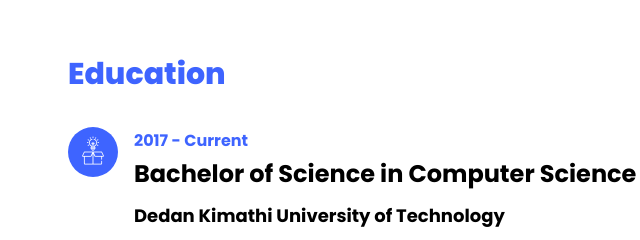
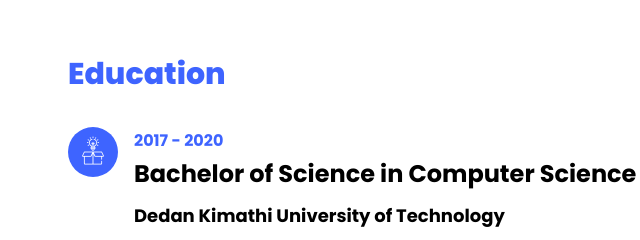
Before and after one commit to RNgugi/RNgugi.github.io, a plain HTML site: page index.html in a window 1280 px wide. Shown: the part 1720-1960 px from the top of the page, 302-942 px from the left. Drawn offline with Linux system fonts and the light colour scheme; files whose address does not match are found by name.

Commit message:
Update index.html

```diff
--- a/index.html
+++ b/index.html
@@ -171,7 +171,7 @@
 					    		<span class="flaticon-ideas"></span>
 					    	</div>
 					    	<div class="text pl-3">
-		    					<span class="date">2017 - Current</span>
+		    					<span class="date">2017 - 2020</span>
 		    					<h2>Bachelor of Science in Computer Science</h2>
 		    					<span class="position">Dedan Kimathi University of Technology</span>
 		    					<p></p>
```
